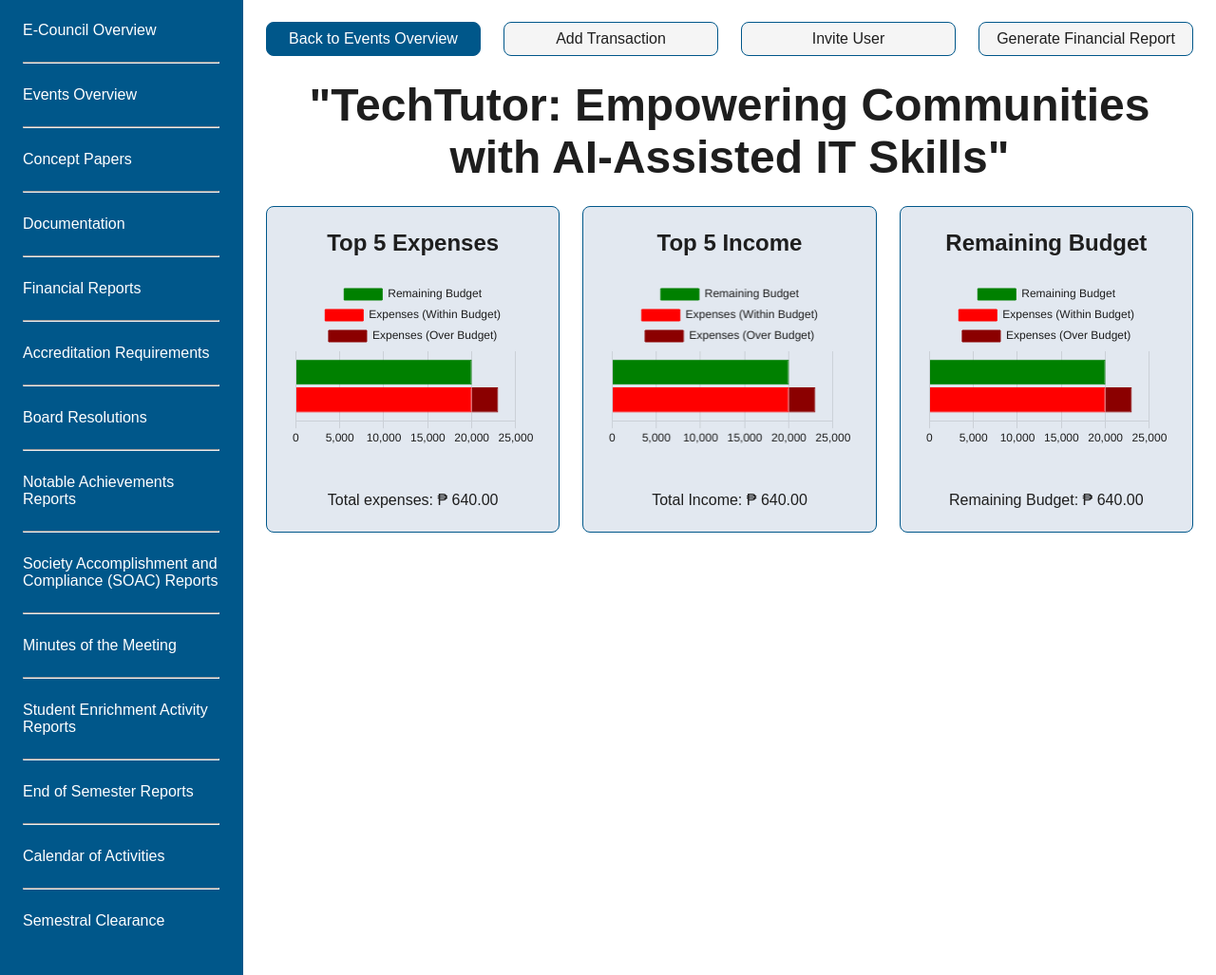
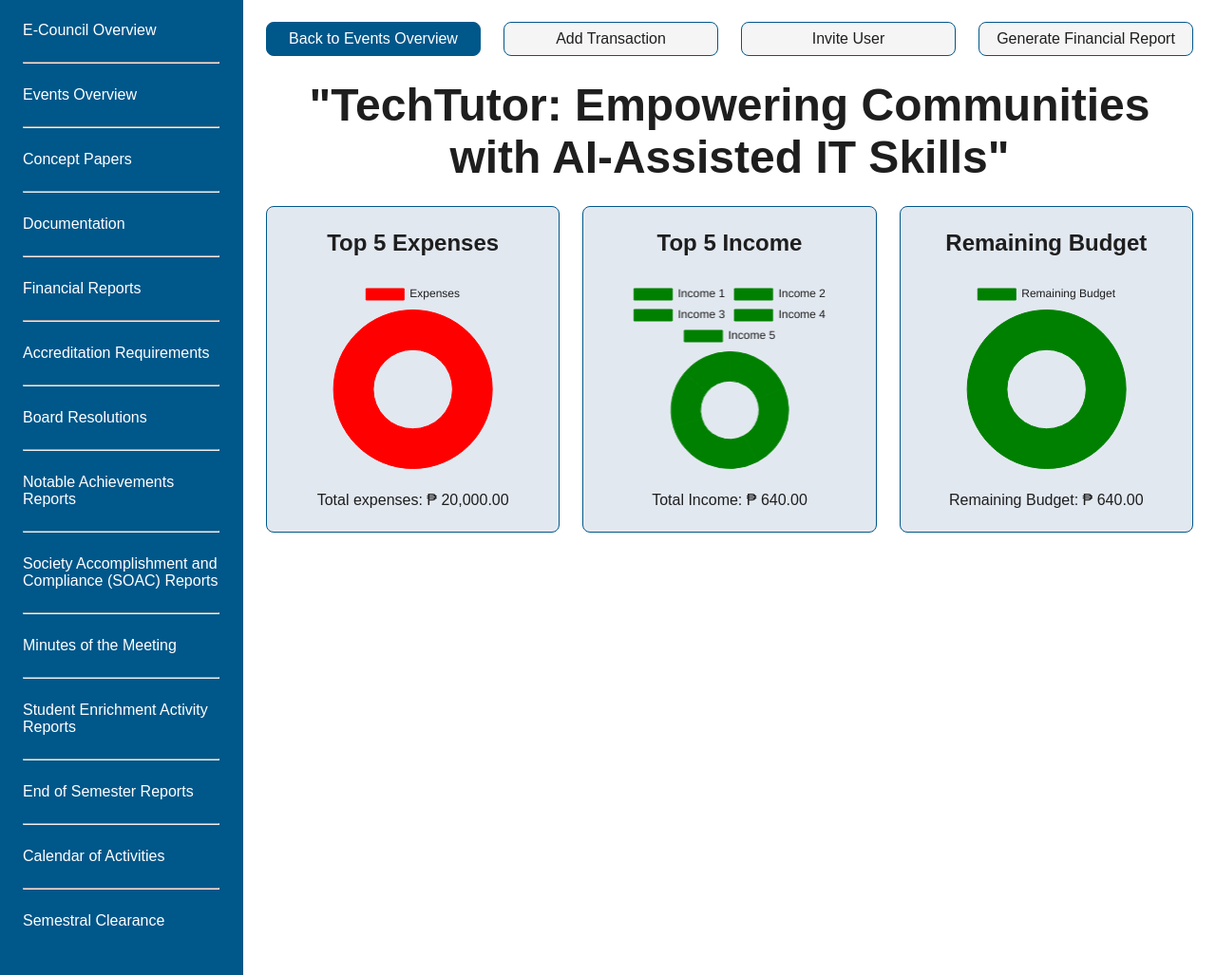
Before and after one commit to MACantara/E-Council, a Flask app: page /event-dashboard in a window 1280 px wide. Shown: the part 86-1113 px from the top of the page at 95% size. Run offline with Flask 3, Linux system fonts and the light colour scheme.

Commit message:
Change the chart type into doughnut

```diff
--- a/templates/event-dashboard.html
+++ b/templates/event-dashboard.html
@@ -25,7 +25,7 @@
                     <canvas id="top-5-expenses-chart"></canvas>
                 </div>
 
-                <p>Total expenses: ₱ 640.00</p>
+                <p>Total expenses: ₱ 20,000.00</p>
             </div>
 
             <div class="council-overview-content-grid-item">
@@ -61,60 +61,33 @@
     // Data for remaining budget and expenses
     const remainingBudget = 20000; // Example value
     const expenses = 23000; // Example value
-    const overBudget = expenses > remainingBudget ? expenses - remainingBudget : 0; // Calculate over budget amount
+    const top5Income = [120, 150, 180, 100, 90]; // Example values for the top 5 income data
 
-    // Initialize the budget chart 1
+    // Initialize the top 5 expenses chart
     const ctx1 = document.getElementById('top-5-expenses-chart').getContext('2d');
     let budgetChart1 = new Chart(ctx1, {
-        type: 'bar', // Use 'bar' type for horizontal bars
+        type: 'doughnut', // Change to 'doughnut' type
         data: {
-            labels: ['Budget Overview'], // Label for the dataset
+            labels: ['Expenses'], // Update labels to include only expenses
             datasets: [
                 {
-                    label: 'Remaining Budget',
-                    data: [remainingBudget],
-                    backgroundColor: getCssVariable('--remaining-budget-color'),
-                    borderColor: getCssVariable('--remaining-budget-color'),
+                    label: 'Expenses Overview',
+                    data: [
+                        expenses <= remainingBudget ? expenses : remainingBudget, // Expenses within budget
+                    ],
+                    backgroundColor: [
+                        getCssVariable('--expenses-within-budget-color')
+                    ],
+                    borderColor: [
+                        getCssVariable('--expenses-within-budget-color')
+                    ],
                     borderWidth: 1
-                },
-                {
-                    label: 'Expenses (Within Budget)',
-                    data: [expenses <= remainingBudget ? expenses : remainingBudget], // Ensure not to exceed the remaining budget
-                    backgroundColor: getCssVariable('--expenses-within-budget-color'),
-                    borderColor: getCssVariable('--expenses-within-budget-color'),
-                    borderWidth: 1,
-                    stack: 'expenses' // Stack this dataset with the 'expenses' group
-                },
-                {
-                    label: 'Expenses (Over Budget)',
-                    data: [overBudget], // Show over budget amount to the right of the expenses within budget
-                    backgroundColor: getCssVariable('--expenses-over-budget-color'), // Dark red color for over budget
-                    borderColor: getCssVariable('--expenses-over-budget-color'),
-                    borderWidth: 1,
-                    stack: 'expenses', // Stack this dataset with the 'expenses' group
                 }
             ]
         },
         options: {
-            indexAxis: 'y', // Horizontal bars
             responsive: true, // Make the chart responsive
             maintainAspectRatio: false, // Allow the chart to resize based on its container
-            scales: {
-                y: {
-                    display: false // Hide the y-axis
-                },
-                x: {
-                    stacked: true, // Enable stacking for the x-axis
-                    beginAtZero: true, // Start the x-axis at 0
-                    ticks: {
-                        color: getCssVariable('--primary-text-color') // X-axis ticks color
-                    },
-                    title: {
-                        display: true, // Optionally add a title to the X-axis
-                        color: getCssVariable('--primary-text-color') // X-axis title color
-                    }
-                }
-            },
             plugins: {
                 legend: {
                     display: true, // Show the legend
@@ -126,58 +99,29 @@
         }
     });
 
-    // Initialize the budget chart 2
+    // Initialize the top 5 income chart
     const ctx2 = document.getElementById('top-5-income-chart').getContext('2d');
     let budgetChart2 = new Chart(ctx2, {
-        type: 'bar', // Use 'bar' type for horizontal bars
+        type: 'doughnut', // Change to 'doughnut' type
         data: {
-            labels: ['Budget Overview'], // Label for the dataset
+            labels: ['Income 1', 'Income 2', 'Income 3', 'Income 4', 'Income 5'], // Update labels to include only income
             datasets: [
                 {
-                    label: 'Remaining Budget',
-                    data: [remainingBudget],
-                    backgroundColor: getCssVariable('--remaining-budget-color'),
-                    borderColor: getCssVariable('--remaining-budget-color'),
+                    label: 'Top 5 Income',
+                    data: top5Income, // Use the top 5 income array
+                    backgroundColor: [
+                        getCssVariable('--income-color')
+                    ], // Combine colors into one array
+                    borderColor: [
+                        getCssVariable('--income-color')
+                    ],
                     borderWidth: 1
-                },
-                {
-                    label: 'Expenses (Within Budget)',
-                    data: [expenses <= remainingBudget ? expenses : remainingBudget], // Ensure not to exceed the remaining budget
-                    backgroundColor: getCssVariable('--expenses-within-budget-color'),
-                    borderColor: getCssVariable('--expenses-within-budget-color'),
-                    borderWidth: 1,
-                    stack: 'expenses' // Stack this dataset with the 'expenses' group
-                },
-                {
-                    label: 'Expenses (Over Budget)',
-                    data: [overBudget], // Show over budget amount to the right of the expenses within budget
-                    backgroundColor: getCssVariable('--expenses-over-budget-color'), // Dark red color for over budget
-                    borderColor: getCssVariable('--expenses-over-budget-color'),
-                    borderWidth: 1,
-                    stack: 'expenses', // Stack this dataset with the 'expenses' group
                 }
             ]
         },
         options: {
-            indexAxis: 'y', // Horizontal bars
             responsive: true, // Make the chart responsive
             maintainAspectRatio: false, // Allow the chart to resize based on its container
-            scales: {
-                y: {
-                    display: false // Hide the y-axis
-                },
-                x: {
-                    stacked: true, // Enable stacking for the x-axis
-                    beginAtZero: true, // Start the x-axis at 0
-                    ticks: {
-                        color: getCssVariable('--primary-text-color') // X-axis ticks color
-                    },
-                    title: {
-                        display: true, // Optionally add a title to the X-axis
-                        color: getCssVariable('--primary-text-color') // X-axis title color
-                    }
-                }
-            },
             plugins: {
                 legend: {
                     display: true, // Show the legend
@@ -189,58 +133,25 @@
         }
     });
 
-    // Initialize the budget chart 2
+    // Initialize the remaining budget chart
     const ctx3 = document.getElementById('remaining-budget-chart').getContext('2d');
     let budgetChart3 = new Chart(ctx3, {
-        type: 'bar', // Use 'bar' type for horizontal bars
+        type: 'doughnut', // Change to 'doughnut' type
         data: {
-            labels: ['Budget Overview'], // Label for the dataset
+            labels: ['Remaining Budget'], // Update labels to include only remaining budget
             datasets: [
                 {
                     label: 'Remaining Budget',
-                    data: [remainingBudget],
-                    backgroundColor: getCssVariable('--remaining-budget-color'),
-                    borderColor: getCssVariable('--remaining-budget-color'),
+                    data: [remainingBudget], // Include only remaining budget data
+                    backgroundColor: [getCssVariable('--remaining-budget-color')], // Use the color for remaining budget
+                    borderColor: [getCssVariable('--remaining-budget-color')],
                     borderWidth: 1
-                },
-                {
-                    label: 'Expenses (Within Budget)',
-                    data: [expenses <= remainingBudget ? expenses : remainingBudget], // Ensure not to exceed the remaining budget
-                    backgroundColor: getCssVariable('--expenses-within-budget-color'),
-                    borderColor: getCssVariable('--expenses-within-budget-color'),
-                    borderWidth: 1,
-                    stack: 'expenses' // Stack this dataset with the 'expenses' group
-                },
-                {
-                    label: 'Expenses (Over Budget)',
-                    data: [overBudget], // Show over budget amount to the right of the expenses within budget
-                    backgroundColor: getCssVariable('--expenses-over-budget-color'), // Dark red color for over budget
-                    borderColor: getCssVariable('--expenses-over-budget-color'),
-                    borderWidth: 1,
-                    stack: 'expenses', // Stack this dataset with the 'expenses' group
                 }
             ]
         },
         options: {
-            indexAxis: 'y', // Horizontal bars
             responsive: true, // Make the chart responsive
             maintainAspectRatio: false, // Allow the chart to resize based on its container
-            scales: {
-                y: {
-                    display: false // Hide the y-axis
-                },
-                x: {
-                    stacked: true, // Enable stacking for the x-axis
-                    beginAtZero: true, // Start the x-axis at 0
-                    ticks: {
-                        color: getCssVariable('--primary-text-color') // X-axis ticks color
-                    },
-                    title: {
-                        display: true, // Optionally add a title to the X-axis
-                        color: getCssVariable('--primary-text-color') // X-axis title color
-                    }
-                }
-            },
             plugins: {
                 legend: {
                     display: true, // Show the legend
@@ -263,21 +174,19 @@
         const rangeColor = getCssVariable('--primary-text-color');
 
         // Update dataset colors
-        budgetChart.data.datasets[0].backgroundColor = getCssVariable('--remaining-budget-color');
-        budgetChart.data.datasets[0].borderColor = getCssVariable('--remaining-budget-color');
-        budgetChart.data.datasets[1].backgroundColor = getCssVariable('--expenses-within-budget-color');
-        budgetChart.data.datasets[1].borderColor = getCssVariable('--expenses-within-budget-color');
-        budgetChart.data.datasets[2].backgroundColor = getCssVariable('--expenses-over-budget-color');
-        budgetChart.data.datasets[2].borderColor = getCssVariable('--expenses-over-budget-color');
+        // budgetChart.data.datasets[0].backgroundColor = getCssVariable('--remaining-budget-color');
+        // budgetChart.data.datasets[0].borderColor = getCssVariable('--remaining-budget-color');
+        // budgetChart.data.datasets[1].backgroundColor = getCssVariable('--expenses-within-budget-color');
+        // budgetChart.data.datasets[1].borderColor = getCssVariable('--expenses-within-budget-color');
 
         // Update legend label colors
-        budgetChart.options.plugins.legend.labels.color = labelColor;
+        // budgetChart.options.plugins.legend.labels.color = labelColor;
 
         // Update X-axis title and tick colors
-        budgetChart.options.scales.x.ticks.color = rangeColor;
-        budgetChart.options.scales.x.title.color = rangeColor;
+        // budgetChart.options.scales.x.ticks.color = rangeColor;
+        // budgetChart.options.scales.x.title.color = rangeColor;
 
-        budgetChart.update();
+        // budgetChart.update();
     }
 
     // Function to get CSS variable value
```
